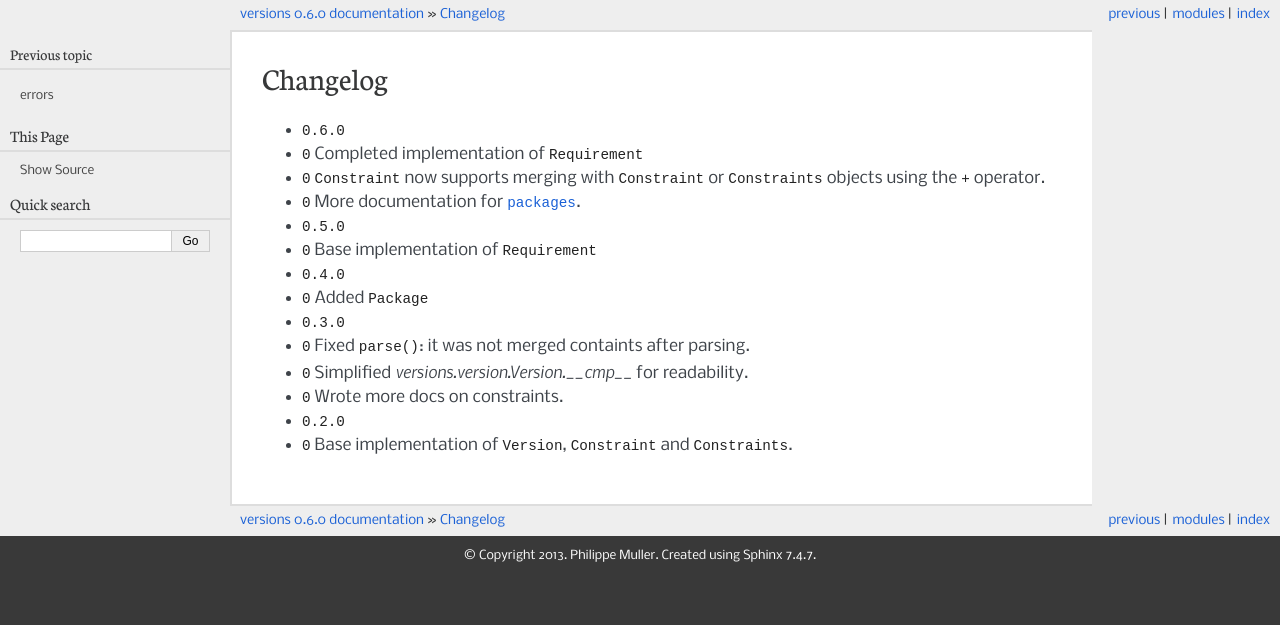
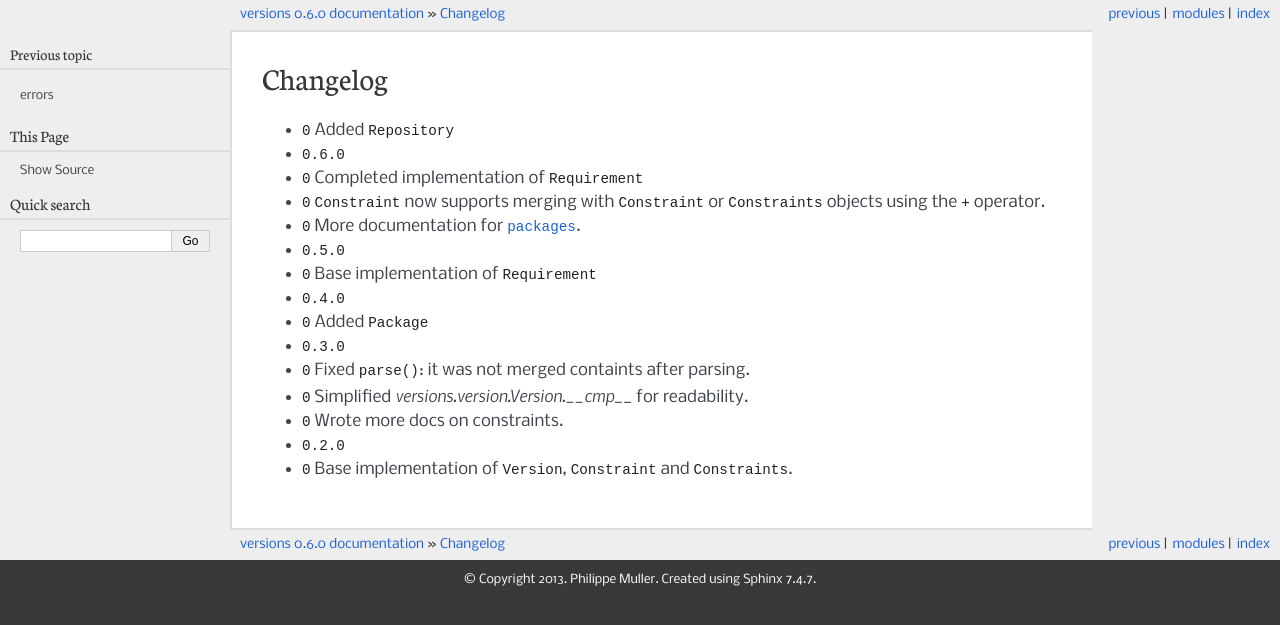
Before and after one commit to pmuller/versions, a Sphinx documentation site: the page built from docs/changelog.rst, in a window 1280 px wide. Shown: the top 625 px of the page. Built offline with Sphinx 7.4.7, drawn with Linux system fonts in a browser that asks for light colours; cross-references to code outside the pages are shown as plain code.

Commit message:
updated changelog: repositories

```diff
--- a/docs/changelog.rst
+++ b/docs/changelog.rst
@@ -2,6 +2,7 @@
 Changelog
 =========
 
+* :feature:`0` Added :class:`~versions.repositories.Repository`
 * :release:`0.6.0 <2013-12-14>`
 * :feature:`0` Completed implementation of :class:`~versions.requirements.Requirement`
 * :feature:`0` :class:`~versions.constraint.Constraint` now supports merging with
```
